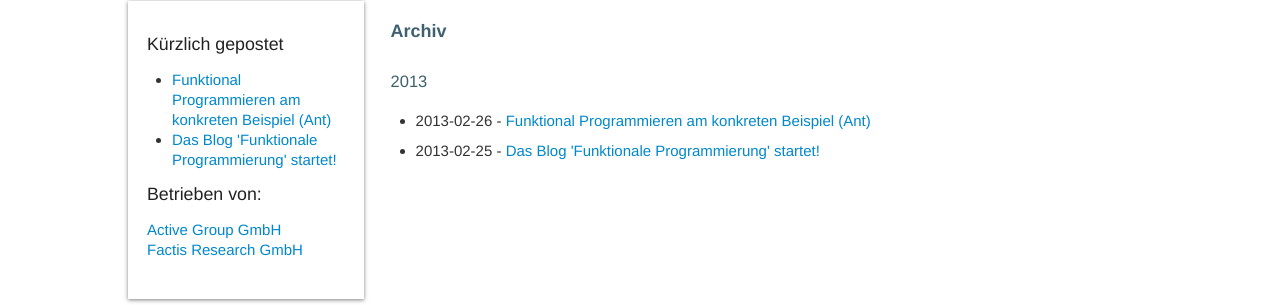
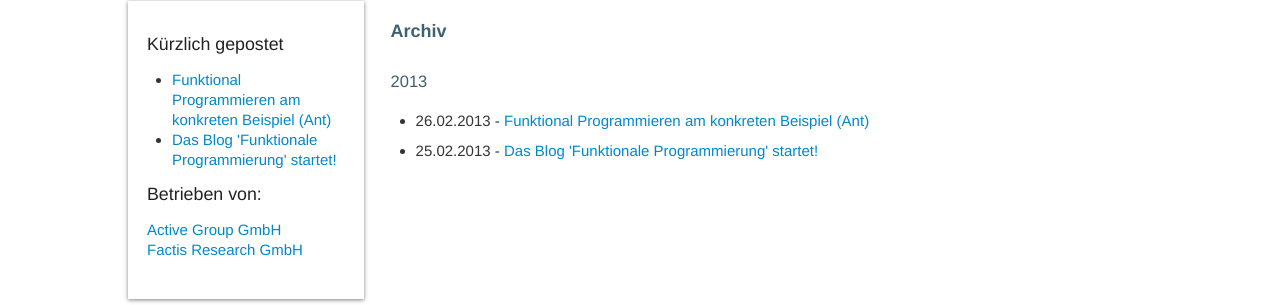
Before and after one commit to funktionale-programmierung/funktionale-programmierung.github.com, a Jekyll site: the page built from archive.html, in a window 1280 px wide. Shown: the part 169-474 px from the top of the page. Built offline with Jekyll 4.4.1, drawn with Linux system fonts in a browser that asks for light colours; some web fonts are replaced.

Commit message:
german date format, made logo clickable

```diff
--- a/_includes/navbar.html
+++ b/_includes/navbar.html
@@ -1,7 +1,7 @@
 <div class="navbar navbar-fp">
   <div class="navbar-inner">
 
-    <div><img alt="FP" id="logo" src="/img/logo.png" /></div>
+    <div><a href="/"><img alt="FP" id="logo" src="/img/logo.png" /></a></div>
     <ul class="nav nav-pills">
       <li><a href="/">Funktionale Programmierung</a></li>
       <li><a href="/archive.html">Archiv</a></li>
--- a/archive.html
+++ b/archive.html
@@ -17,7 +17,7 @@
     {% endunless %}
 
     <ul>
-    <li><span class="post-date">{{ post.date | date:"%Y-%m-%d" }}</span>&nbsp;-&nbsp;<a href="{{ post.url }}">{{ post.title }}</a></li>
+    <li><span class="post-date">{{ post.date | date:"%d.%m.%Y" }}</span>&nbsp;-&nbsp;<a href="{{ post.url }}">{{ post.title }}</a></li>
     </ul>
   {% endfor %}
 </div>
--- a/index.html
+++ b/index.html
@@ -8,7 +8,7 @@
 {% for post in paginator.posts %}
 <div class="post">
   <h1 class="post-title"><a href="{{ post.url }}">{{ post.title }}</a></h1>
-  <div class="post-date">{{ post.date | date: "%Y-%m-%d" }}</div>
+  <div class="post-date">{{ post.date | date: "%d.%m.%Y" }}</div>
   <div class="post-author">Autor: {% include author_name.html %}</div>
   <div class="post-content">
     {% capture intro %}{{ post.content | split:'<!-- more start -->' | first }}{% endcapture %}
```
